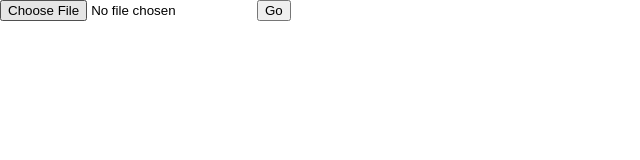
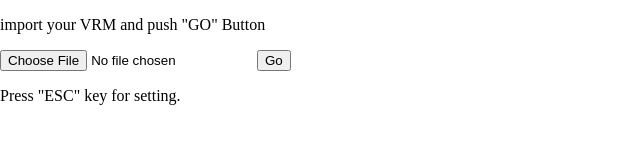
Before and after one commit to 390juggler/vrm-juggler2, a website: page dist/index.html in a window 1280 px wide. Shown: the whole page, without its empty margins (0-640 px from the left). Drawn offline with Linux system fonts and the light colour scheme.

Commit message:
Update index.html

```diff
--- a/dist/index.html
+++ b/dist/index.html
@@ -19,8 +19,8 @@
     </style>
   </head>
 
-  <body>     <input type="file" id="sm_file"accept=".vrm"  value="import VRM" >
-    <input id="sm_button" type="button" value="Go" onclick="sm_buttonHandle()">
+  <body>   <p>import your VRM and push "GO" Button</p>  <input type="file" id="sm_file"accept=".vrm"  value="import VRM" >
+    <input id="sm_button" type="button" value="Go" onclick="sm_buttonHandle()"> <p>Press "ESC" key for setting.</p>
     <pre id="pre1"></pre>
    <div id="vrm-juggler"></div>
 
```
